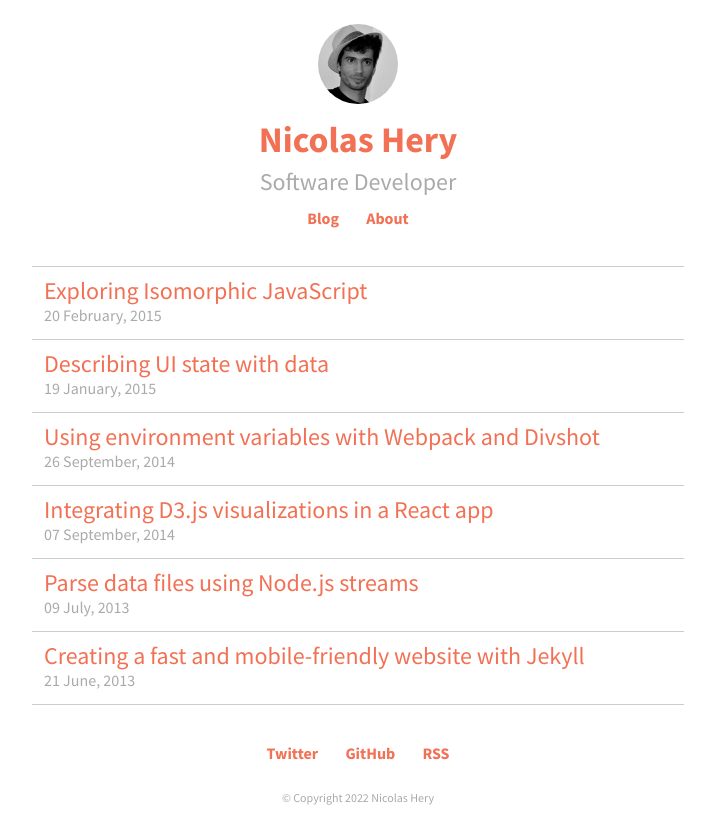
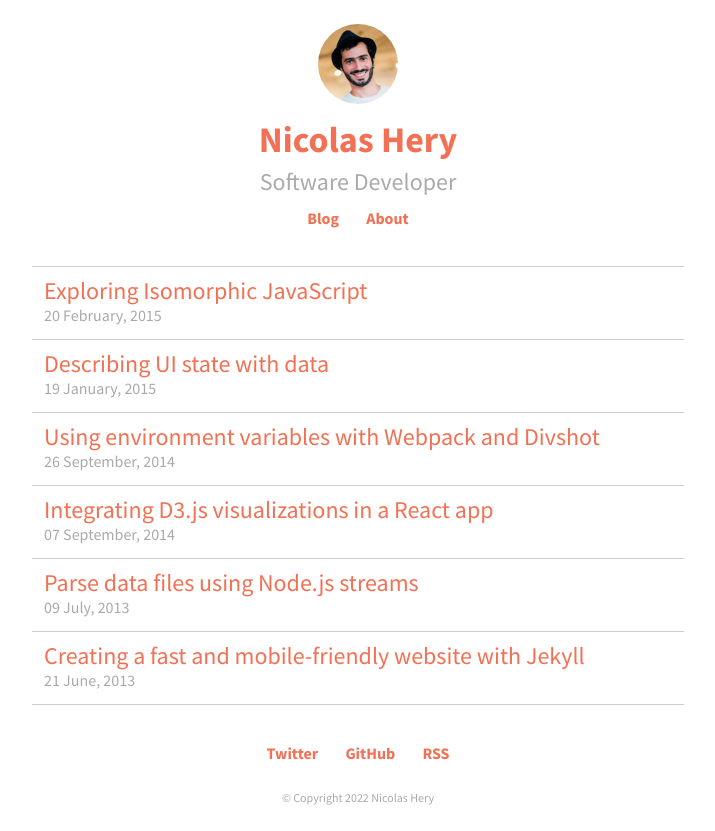
Before and after one commit to nicolashery/nicolashery.com, an Eleventy site: page index.html in a window 1280 px wide. Shown: the whole page, without its empty margins (282-997 px from the left). Built offline with nearby package versions, Linux system fonts and the light colour scheme; Eleventy itself is replaced by a stand-in of ours; files that its build step writes are made by us from their sources.

Commit message:
Update profile picture

```diff
--- a/_includes/header.html
+++ b/_includes/header.html
@@ -1,6 +1,6 @@
 <header class="header">
   <div class="header--profile-picture">
-    <a href="/"><img src="/img/nicolas-hery@2x.jpg" alt="Nicolas Hery"></a>
+    <a href="/"><img src="/img/nicolas-hery-square.jpg" alt="Nicolas Hery"></a>
   </div>
   <h1 class="header--title">
     <a href="/">Nicolas Hery</a>
```
Also changed, not shown: img/nicolas-hery-square.jpg (added), img/nicolas-hery@2x.jpg (deleted).
